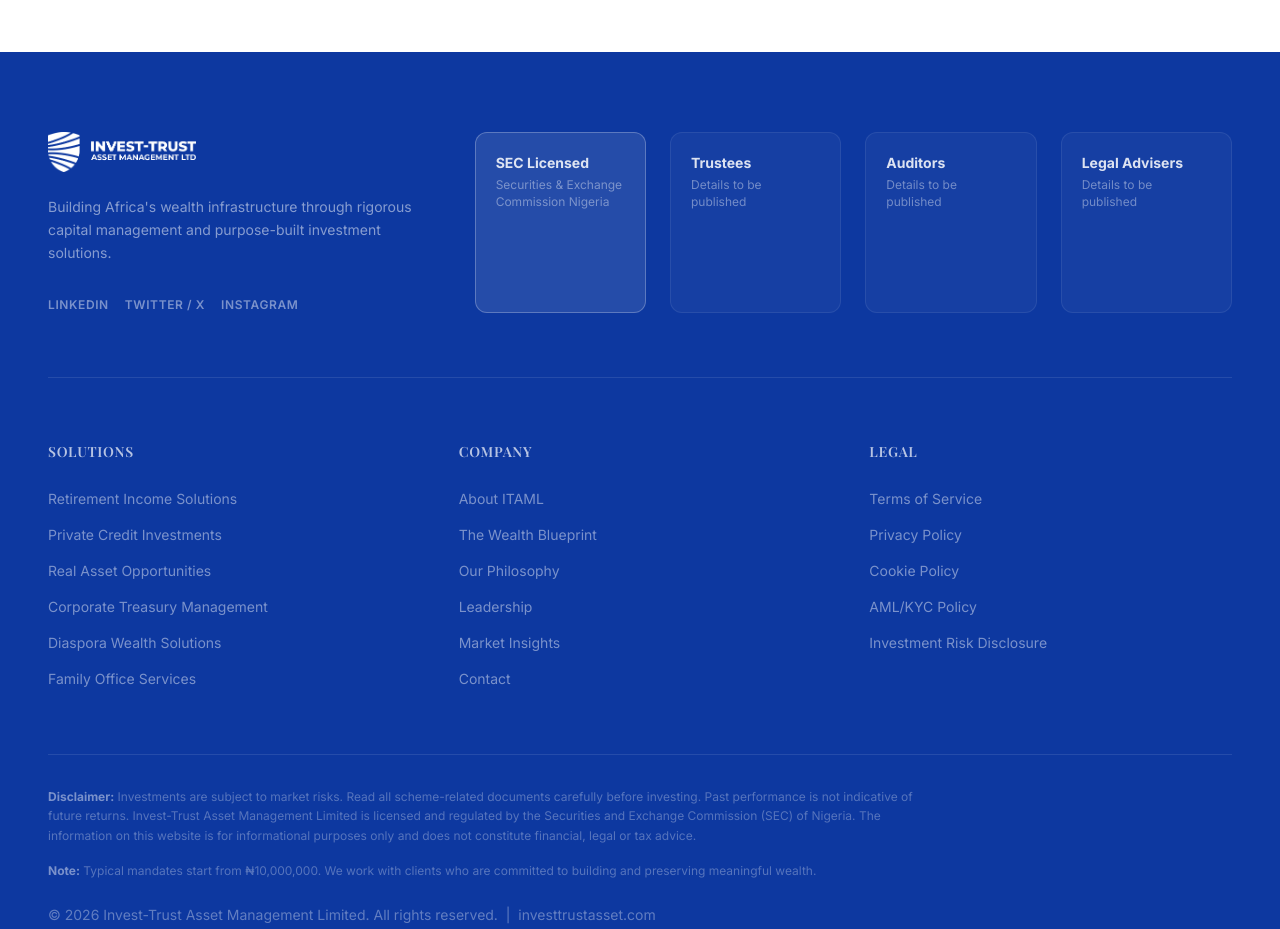
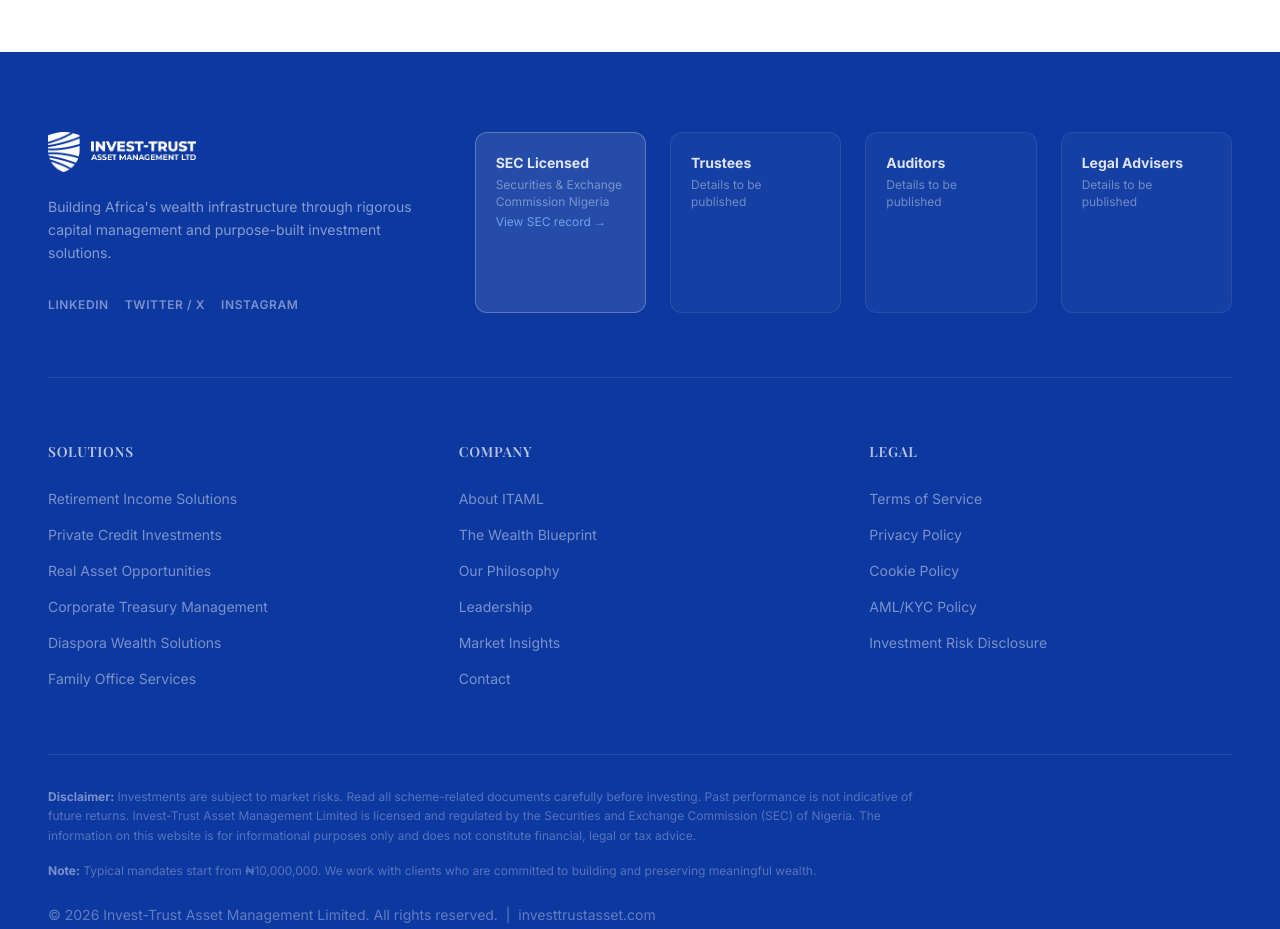
Before and after one commit to lycotech/investland, a Next.js app: page /retirement in a window 1280 px wide. Shown: the part 3440-4369 px from the top of the page. Built offline with nearby package versions, Linux system fonts and the light colour scheme.

Commit message:
add mandate2

```diff
--- a/src/app/about/page.tsx
+++ b/src/app/about/page.tsx
@@ -122,7 +122,7 @@
                   &ldquo;I wanted to build the institution I wished existed when I was first deploying serious capital.&rdquo;
                 </p>
                 <p>
-                  That is the origin of ITAML. And it remains the only reason it exists.
+                  That is the origin of ITAML. And it remains one of the foremost reasons it exists.
                 </p>
               </div>
             </div>
--- a/src/components/Footer.tsx
+++ b/src/components/Footer.tsx
@@ -74,21 +74,29 @@
               { label: 'Trustees', sub: 'Details to be published', accent: false },
               { label: 'Auditors', sub: 'Details to be published', accent: false },
               { label: 'Legal Advisers', sub: 'Details to be published', accent: false },
-            ].map((badge) => (
-              <div
-                key={badge.label}
-                className={`rounded-xl p-5 border ${
-                  badge.accent
-                    ? 'bg-white/10 border-white/25'
-                    : 'bg-white/4 border-white/8'
-                }`}
-              >
-                <p className="text-sm font-bold mb-1 text-white/85">
-                  {badge.label}
-                </p>
-                <p className="text-xs text-white/40 leading-snug">{badge.sub}</p>
-              </div>
-            ))}
+            ].map((badge) =>
+              badge.accent ? (
+                <a
+                  key={badge.label}
+                  href="https://sec.gov.ng/for-investors/find-a-registered-operator/?query=Invest-trust"
+                  target="_blank"
+                  rel="noopener noreferrer"
+                  className="rounded-xl p-5 border bg-white/10 border-white/25 hover:bg-white/15 transition-colors block"
+                >
+                  <p className="text-sm font-bold mb-1 text-white/85">{badge.label}</p>
+                  <p className="text-xs text-white/40 leading-snug">{badge.sub}</p>
+                  <p className="text-xs text-blue-300/70 mt-1">View SEC record →</p>
+                </a>
+              ) : (
+                <div
+                  key={badge.label}
+                  className="rounded-xl p-5 border bg-white/4 border-white/8"
+                >
+                  <p className="text-sm font-bold mb-1 text-white/85">{badge.label}</p>
+                  <p className="text-xs text-white/40 leading-snug">{badge.sub}</p>
+                </div>
+              )
+            )}
           </div>
         </div>
 
--- a/src/components/HeroSection.tsx
+++ b/src/components/HeroSection.tsx
@@ -7,7 +7,12 @@
 const HeroBackground = dynamic(() => import('./HeroBackground'), { ssr: false });
 
 const STATS = [
-  { icon: ShieldCheck, label: 'SEC Licensed', sub: 'Nigeria' },
+  {
+    icon: ShieldCheck,
+    label: 'SEC Licensed',
+    sub: 'Verify Registration',
+    href: 'https://sec.gov.ng/for-investors/find-a-registered-operator/?query=Invest-trust',
+  },
   { icon: BarChart3, label: 'Institutional Grade', sub: 'Research' },
   { icon: Landmark, label: 'Private Market', sub: 'Access' },
   { icon: Users, label: 'Retirement', sub: 'Solutions' },
@@ -65,9 +70,14 @@
                 animate={{ opacity: 1, y: 0 }}
                 transition={{ duration: 0.7, ease: 'easeOut' }}
               >
-                <div className="inline-flex items-center gap-2 bg-white/12 border border-white/20 text-white/90 text-xs font-semibold tracking-widest uppercase px-4 py-2 rounded-full mb-8">
+                <a
+                  href="https://sec.gov.ng/for-investors/find-a-registered-operator/?query=Invest-trust"
+                  target="_blank"
+                  rel="noopener noreferrer"
+                  className="inline-flex items-center gap-2 bg-white/12 border border-white/20 text-white/90 text-xs font-semibold tracking-widest uppercase px-4 py-2 rounded-full mb-8 hover:bg-white/20 transition-colors"
+                >
                   SEC Licensed Asset Manager · Nigeria
-                </div>
+                </a>
 
                 <h1 className="text-5xl md:text-6xl lg:text-7xl xl:text-8xl font-bold text-white leading-[1.05] tracking-tight mb-6">
                   Building Africa&apos;s <br className="hidden md:block" />
@@ -123,7 +133,14 @@
                   </div>
                   <div>
                     <p className="text-white font-bold text-sm">SEC Licensed</p>
-                    <p className="text-white/55 text-xs">Securities & Exchange Commission · Nigeria</p>
+                    <a
+                      href="https://sec.gov.ng/for-investors/find-a-registered-operator/?query=Invest-trust"
+                      target="_blank"
+                      rel="noopener noreferrer"
+                      className="text-blue-200/70 text-xs hover:text-blue-200 transition-colors"
+                    >
+                      Verify on SEC.gov.ng →
+                    </a>
                   </div>
                 </div>
                 <div className="h-px bg-white/10 mb-5" />
@@ -171,6 +188,15 @@
           <div className="grid grid-cols-2 md:grid-cols-4">
             {STATS.map((stat, i) => {
               const Icon = stat.icon;
+              const inner = (
+                <>
+                  <Icon size={18} className="text-blue-200 flex-shrink-0" />
+                  <div>
+                    <p className="text-white font-semibold text-sm leading-none">{stat.label}</p>
+                    <p className="text-white/50 text-xs mt-0.5">{stat.sub}</p>
+                  </div>
+                </>
+              );
               return (
                 <motion.div
                   key={stat.label}
@@ -179,11 +205,16 @@
                   transition={{ duration: 0.5, delay: 0.55 + i * 0.08 }}
                   className="flex items-center gap-3 py-5 px-4 first:pl-0 border-r border-white/8 last:border-0"
                 >
-                  <Icon size={18} className="text-blue-200 flex-shrink-0" />
-                  <div>
-                    <p className="text-white font-semibold text-sm leading-none">{stat.label}</p>
-                    <p className="text-white/50 text-xs mt-0.5">{stat.sub}</p>
-                  </div>
+                  {stat.href ? (
+                    <a
+                      href={stat.href}
+                      target="_blank"
+                      rel="noopener noreferrer"
+                      className="flex items-center gap-3 hover:opacity-80 transition-opacity"
+                    >
+                      {inner}
+                    </a>
+                  ) : inner}
                 </motion.div>
               );
             })}
--- a/src/components/WhyChooseUs.tsx
+++ b/src/components/WhyChooseUs.tsx
@@ -1,7 +1,7 @@
 'use client';
 
 import { motion } from 'framer-motion';
-import { Layers, ShieldCheck, Lock, BarChart2, FileSearch } from 'lucide-react';
+import { Layers, ShieldCheck, Lock, BarChart2, FileSearch, ExternalLink } from 'lucide-react';
 
 const DIFFERENTIATORS = [
   {
@@ -17,6 +17,7 @@
     title: 'SEC Licensed and Independently Regulated',
     description:
       'ITAML is licensed by the Securities and Exchange Commission of Nigeria. Every client relationship is governed by a regulated framework with defined fiduciary obligations — not just best efforts.',
+    verifyHref: 'https://sec.gov.ng/for-investors/find-a-registered-operator/?query=Invest-trust',
   },
   {
     number: '03',
@@ -89,6 +90,17 @@
                     <h3 className="text-lg font-bold text-foreground">{item.title}</h3>
                   </div>
                   <p className="text-muted-foreground text-sm leading-relaxed">{item.description}</p>
+                {'verifyHref' in item && item.verifyHref && (
+                  <a
+                    href={item.verifyHref as string}
+                    target="_blank"
+                    rel="noopener noreferrer"
+                    className="mt-2 inline-flex items-center gap-1 text-xs text-primary font-semibold hover:underline"
+                  >
+                    Verify on SEC.gov.ng
+                    <ExternalLink size={11} />
+                  </a>
+                )}
                 </div>
               </motion.div>
             );
```
